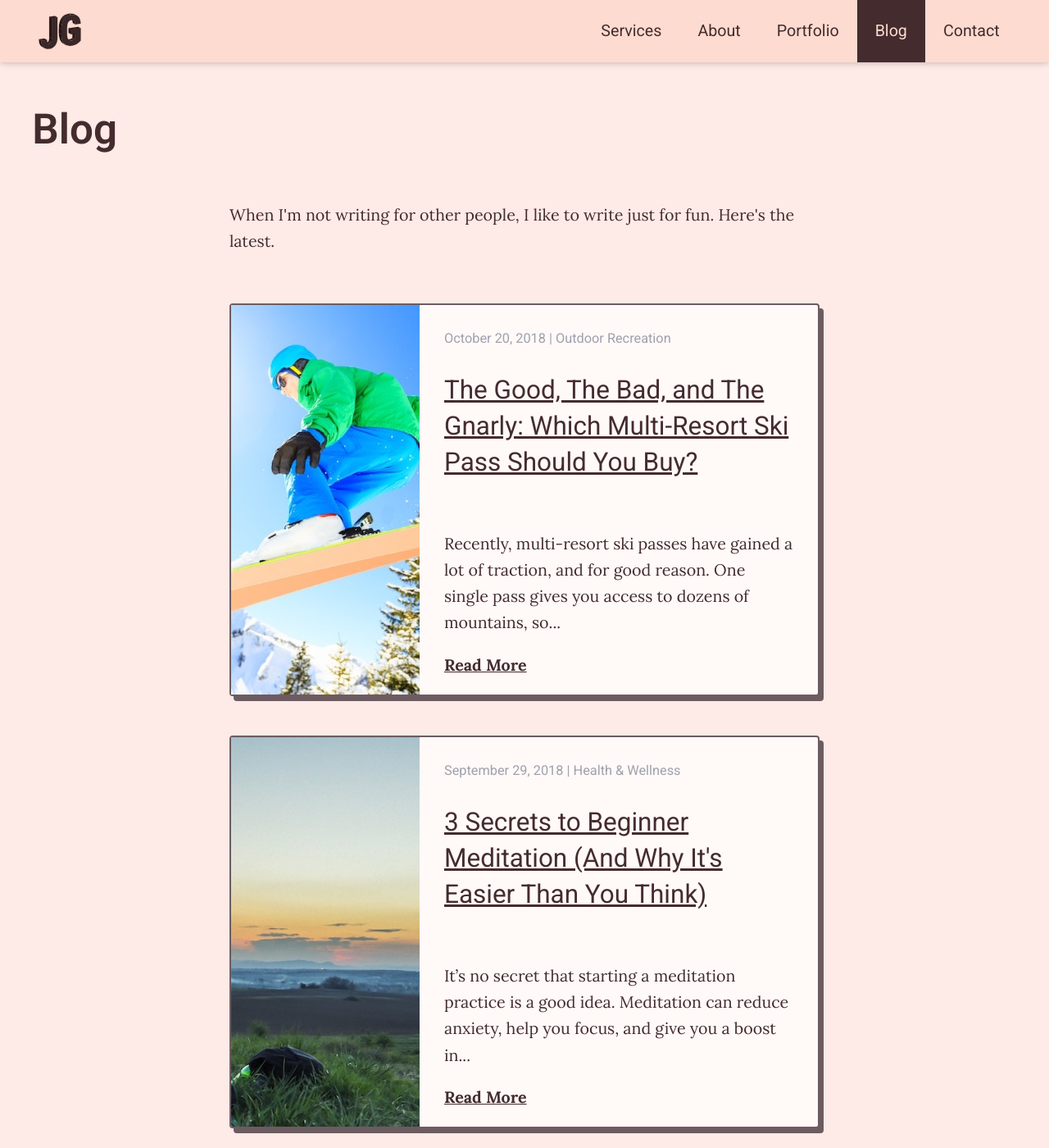
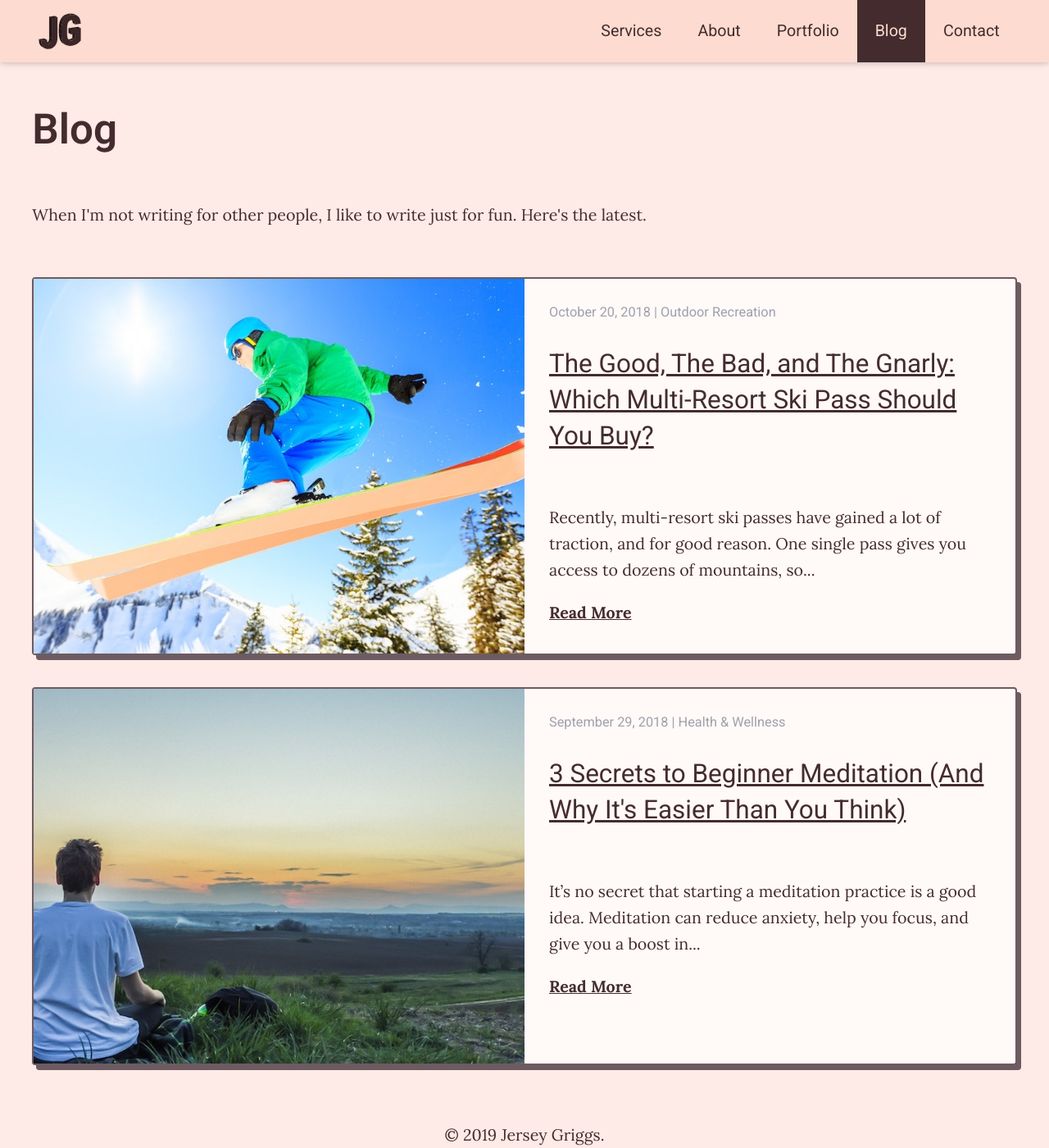
Before and after one commit to jersey-griggs/jersey.griggs.github.io, a Jekyll site: the page built from blog/index.html, in a window 1280 px wide and 1400 px high. Shown: the whole window at 82% size. Built offline with Jekyll 4.4.1, drawn with Linux system fonts in a browser that asks for light colours.

Commit message:
blog cards

```diff
--- a/_sass/minima/_layout.scss
+++ b/_sass/minima/_layout.scss
@@ -112,7 +112,7 @@
 .portfolio-wrap {
   display: grid;
   grid-template-columns: 1fr 1fr;
-  grid-column-gap: 20px;
+  grid-column-gap: 2.5vw;
   @media(max-width: 780px) {
     grid-template-columns: 1fr;
   }
@@ -122,7 +122,7 @@
   box-shadow: 0 2px 4px -1px rgba(0, 0, 0, 0.06), 0 4px 5px 0 rgba(0, 0, 0, 0.06), 0 1px 10px 0 rgba(0, 0, 0, 0.08);
   border-radius: 3px;
   display: grid;
-  grid-template-columns: repeat(4, 1fr);
+  grid-template-columns: repeat(2, 1fr);
 
   .post-date {
     margin: 0;
@@ -154,7 +154,7 @@
 }
 
 .card .img-container {
-  width: 230px;
+  // width: 230px;
   height: 100%;
   grid-column: 1;
   background-color: #c1b7b4;
@@ -185,7 +185,7 @@
   list-style: none;
   padding: 0;
   display: grid;
-
+  grid-row-gap: 2rem;
   a {
     text-decoration: underline;
   }
@@ -198,12 +198,7 @@
     box-shadow: 5px 6px 0 #6D5B61;
     transition: all 0.25s ease;
     border-radius: 4px;
-    flex: 1;
-    margin: 24px 0;
-
-    &:first-of-type {
-      margin-top: 0;
-    }
+    min-height: 36vw;
   }
 }
 
@@ -555,7 +550,7 @@
 .filter-wrap {
   display: grid;
   grid-template-columns: 1fr 1fr;
-  grid-column-gap: 20px;
+  grid-column-gap: 2.5vw;
   @media(max-width: 767px) {
     grid-template-columns: 1fr;
   }
--- a/blog/index.html
+++ b/blog/index.html
@@ -3,11 +3,13 @@
 title: Blog
 description: "Check out more of my work on my blog where I write about all my interests, especially health & wellness and outdoor recreation and travel."
 ---
-<div class="text container">
+<div class="container">
 <p>When I'm not writing for other people, I like to write just for fun. Here's the latest.</p>
 </div>
 <section class="subsection">
-<div class="text container">
+
+</section>
+<div class="container">
 <ul class="post-list feature">
   {%- for post in site.posts -%}
 
@@ -28,4 +30,3 @@
   {%- endfor -%}
 </ul>
 </div>
-</section>
```
